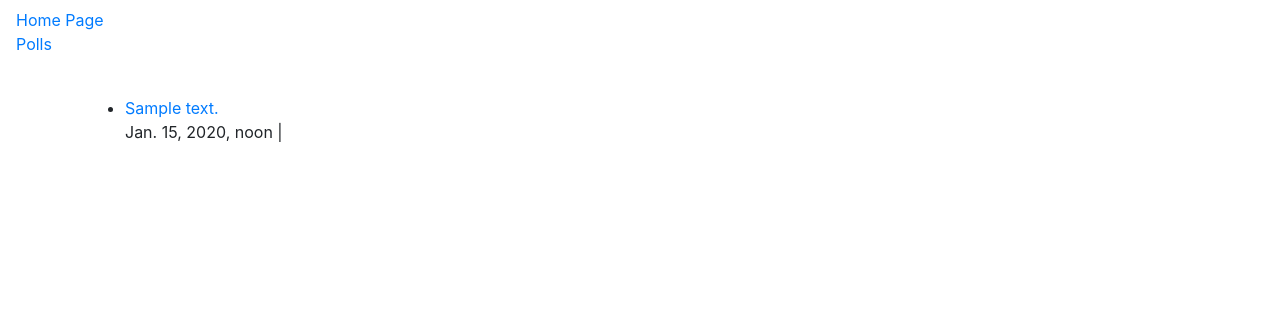
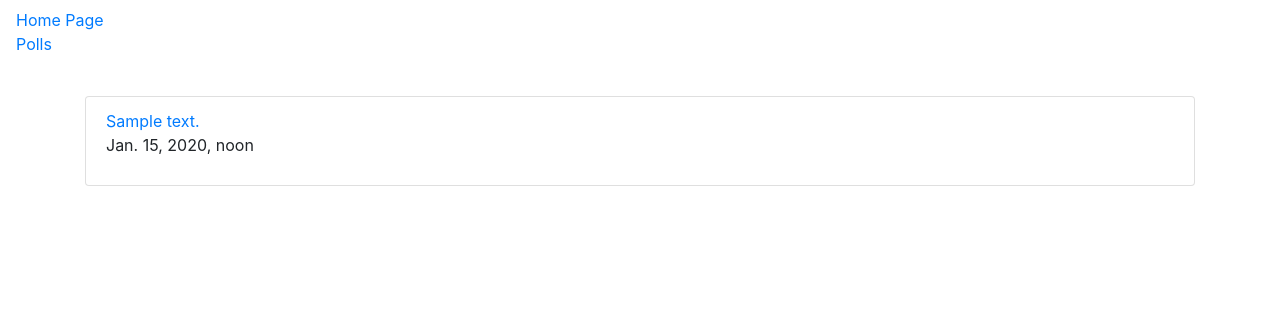
Before and after one commit to KedroBoss/my-first-blog, a Django app: template polls/templates/polls/index.html in a window 1280 px wide. Shown: the top 324 px of the page. Run offline with Django 3.2, Linux system fonts and the light colour scheme; the template is opened without the code that fills it: values that come from a table or form of the project are taken from there, others are empty; tables that the repository leaves empty hold one stand-in row (values such as "Sample post"); some libraries are stand-ins or nearby versions.

Commit message:
Some html changes

```diff
--- a/polls/static/polls/css/style.css
+++ b/polls/static/polls/css/style.css
@@ -1,7 +1,4 @@
-li{
-    list-style-type: none;
-    display: inline;
+
+.recent-publish{
+    background-color: transparent;
 }
-li a{
-    background-color: black;
-}
--- a/polls/templates/polls/detail.html
+++ b/polls/templates/polls/detail.html
@@ -11,9 +11,4 @@
     {% endfor %}
     <input type="submit" value="Vote" />
 </form>
-<ul>
-{% for choice in question.choice_set.all %}
-    <li>{{ choice.choice_text }}</li>
-{% endfor %}
-</ul>
 {% endblock %}
--- a/polls/templates/polls/index.html
+++ b/polls/templates/polls/index.html
@@ -1,14 +1,30 @@
 {% extends 'lib/base.html' %}
+{% block links %}
+    {% load staticfiles %}
+    <link rel="stylesheet" type="text/css" href="{% static 'polls/css/style.css' %}">
+{% endblock %}
 {% block container %}
     {% if latest_question_list %}
-    <ul>
+
+        <ul class="list-group">
             {% for question in latest_question_list %}
-        <li><a href="{% url 'polls:detail' question.id%}">{{ question.question_text }}</a></li>
-        <p>{{ question.pub_date }} | {% if question.was_published_recently %}
-            The question was published recently</p>
+                <li class="list-group-item col-sm-12">
+                    <div class="row">
+                        <div class="col-md-4 col-sm-6">
+                            <a href="{% url 'polls:detail' question.id %}">{{ question.question_text }}</a>
+                        </div>
+                    </div>
+
+                    <div class="row">
+                        <p class="col-sm-3">{{ question.pub_date }}</p>
+                        {% if question.was_published_recently %}
+                            <p class="recent-publish col-sm-6">The question was published recently</p>
                         {% endif %}
+                    </div>
+                </li>
             {% endfor %}
         </ul>
+
     {% else %}
         <p>No polls are available.</p>
     {% endif %}
```
Lines whose indentation alone changed are shown as unchanged.
